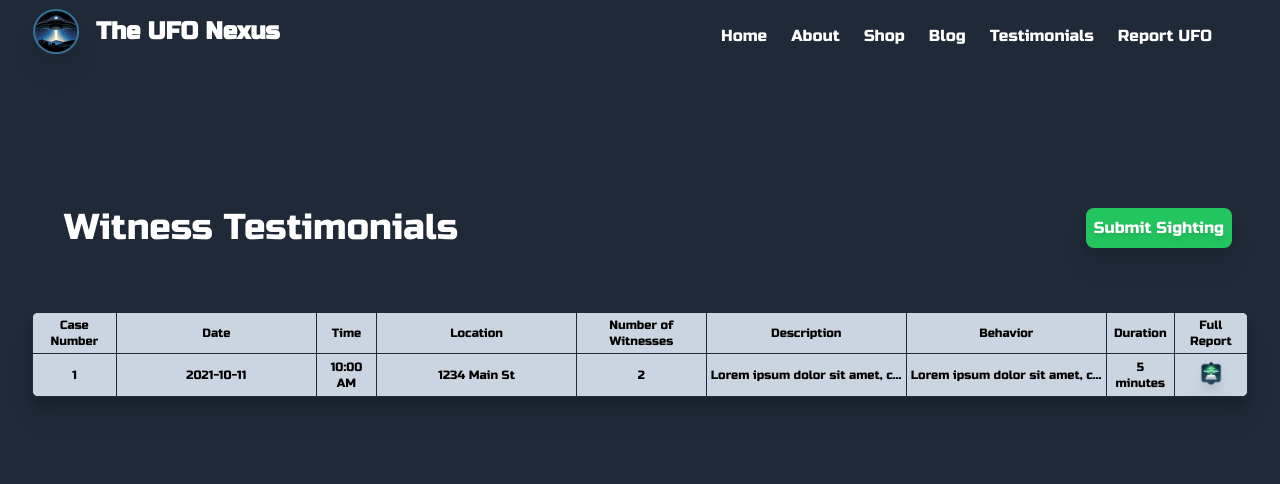
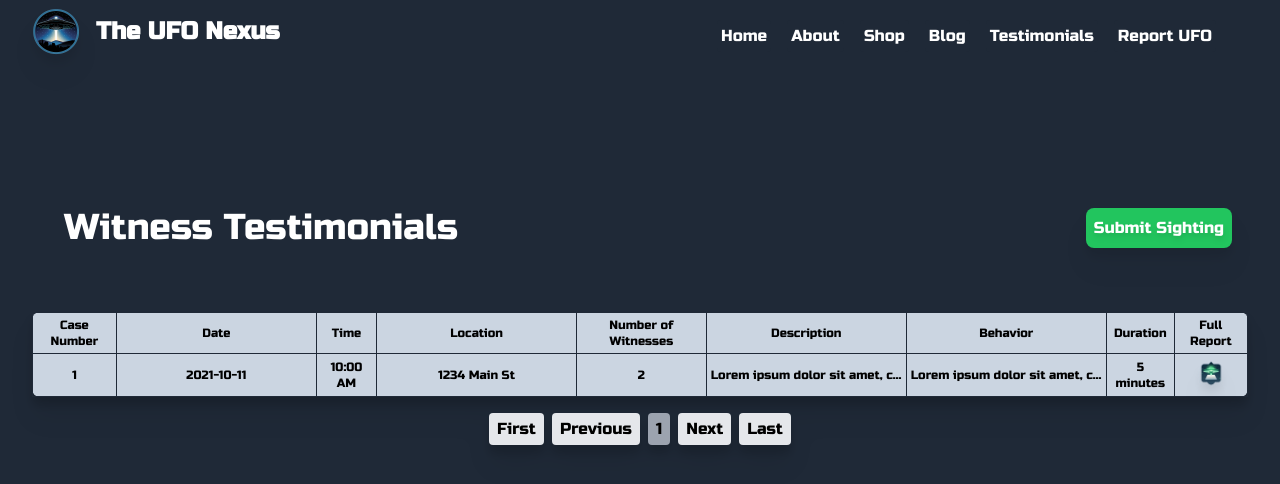
Before and after one commit to zackzellto/TheUFONexus, a React (Vite) app in the folder app/frontend/: page /testimonials in a window 1280 px wide. Shown: the top 484 px of the page. Built offline with nearby package versions, Linux system fonts and the light colour scheme.

Commit message:
added pagination to testimonials

```diff
--- a/app/frontend/src/components/tables/TestimonialsTable.tsx
+++ b/app/frontend/src/components/tables/TestimonialsTable.tsx
@@ -8,8 +8,19 @@ interface TableProps {
 }
 
 const TestimonialTable: React.FC<TableProps> = ({ headers, rows, icon }) => {
+  const [currentPage, setCurrentPage] = React.useState(1);
+  const rowsPerPage = 21;
+
+  const totalPages = Math.ceil(rows.length / rowsPerPage);
+  const maxPageButtons = Math.min(10, totalPages);
+  const startIndex = (currentPage - 1) * rowsPerPage;
+  const endIndex = startIndex + rowsPerPage;
+  const currentPageRows = rows.slice(startIndex, endIndex);
+
+  const pageNumbers = Array.from({ length: maxPageButtons }, (_, i) => i + 1);
+
   return (
-    <div className="flex justify-center overflow-x-auto drop-shadow-xl">
+    <div className="flex flex-col items-center overflow-x-auto drop-shadow-xl">
       <table className="mx-auto min-w-fit rounded-lg bg-slate-300 text-xs">
         <thead>
           <tr>
@@ -28,7 +39,7 @@ const TestimonialTable: React.FC<TableProps> = ({ headers, rows, icon }) => {
           </tr>
         </thead>
         <tbody className="font-normal break-words">
-          {rows.map((row, rowIndex) => (
+          {currentPageRows.map((row, rowIndex) => (
             <tr key={rowIndex}>
               {row.map((cell, cellIndex) => (
                 <td
@@ -60,6 +71,47 @@ const TestimonialTable: React.FC<TableProps> = ({ headers, rows, icon }) => {
           ))}
         </tbody>
       </table>
+      <div className="flex justify-center mt-4">
+        <button
+          disabled={currentPage === 1}
+          onClick={() => setCurrentPage(1)}
+          className="mr-2 px-2 py-1 bg-gray-200 rounded"
+        >
+          First
+        </button>
+        <button
+          disabled={currentPage === 1}
+          onClick={() => setCurrentPage(currentPage - 1)}
+          className="mr-2 px-2 py-1 bg-gray-200 rounded"
+        >
+          Previous
+        </button>
+        {pageNumbers.map((number) => (
+          <button
+            key={number}
+            onClick={() => setCurrentPage(number)}
+            className={`px-2 py-1 bg-gray-200 rounded ${
+              currentPage === number ? "bg-gray-400" : ""
+            }`}
+          >
+            {number}
+          </button>
+        ))}
+        <button
+          disabled={currentPage === totalPages}
+          onClick={() => setCurrentPage(currentPage + 1)}
+          className="ml-2 px-2 py-1 bg-gray-200 rounded"
+        >
+          Next
+        </button>
+        <button
+          disabled={currentPage === totalPages}
+          onClick={() => setCurrentPage(totalPages)}
+          className="ml-2 px-2 py-1 bg-gray-200 rounded"
+        >
+          Last
+        </button>
+      </div>
     </div>
   );
 };
```
